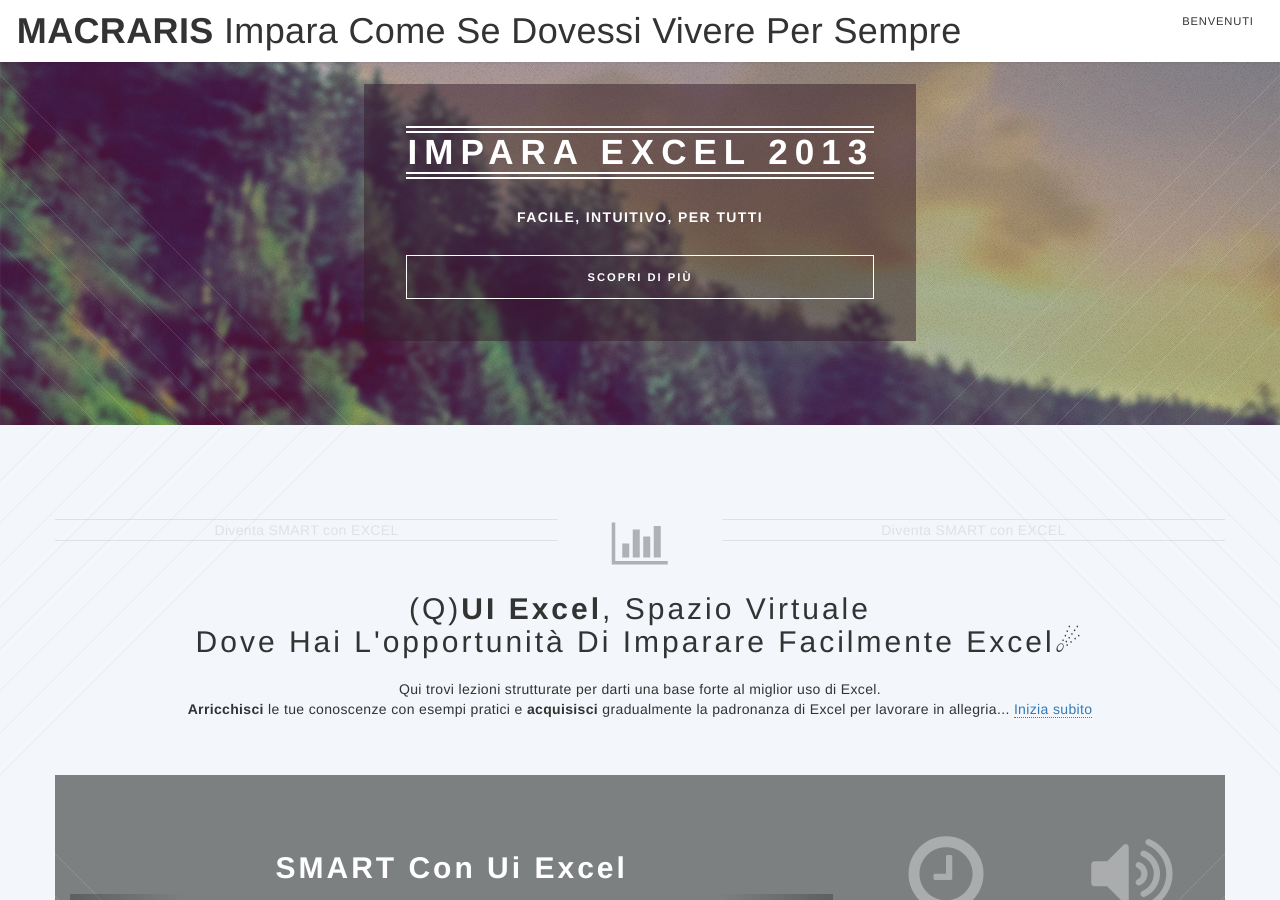
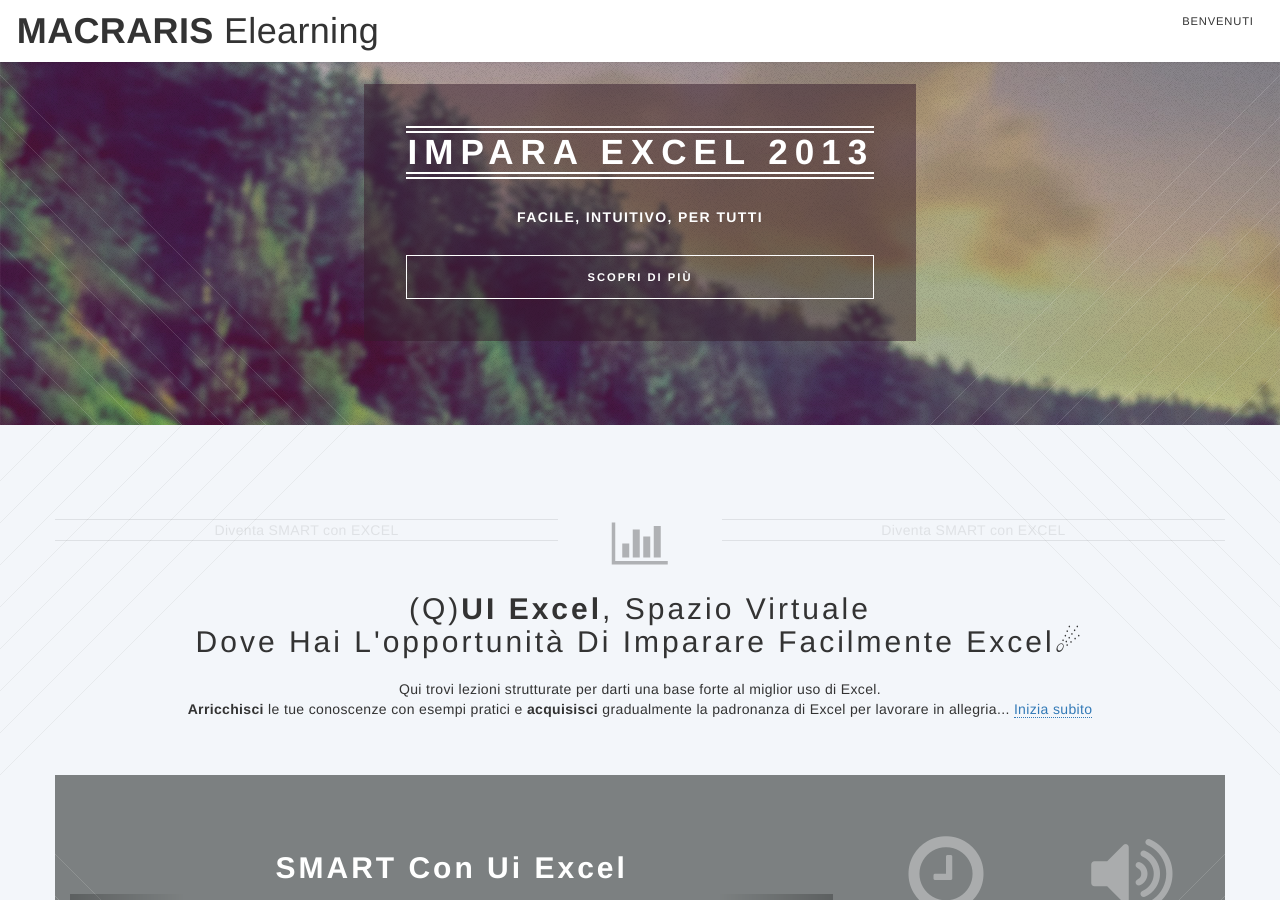
Before and after one commit to macraris/.github.io, a Jekyll site: the page built from index.html, in a window 1280 px wide and 900 px high. Built offline with Jekyll 4.4.1, drawn with Linux system fonts in a browser that asks for light colours.

Commit message:
Update header.html

```diff
--- a/_includes/header.html
+++ b/_includes/header.html
@@ -1,5 +1,5 @@
 <header id="header">
-				<h1 id="logo"><a href="/">MACRARIS <span>Impara come se dovessi vivere per sempre</span></a></h1>
+				<h1 id="logo"><a href="/">MACRARIS <span>elearning</span></a></h1>
 				<nav id="nav">
 					<ul>
 						<li><a href="/">Benvenuti</a></li>
```
